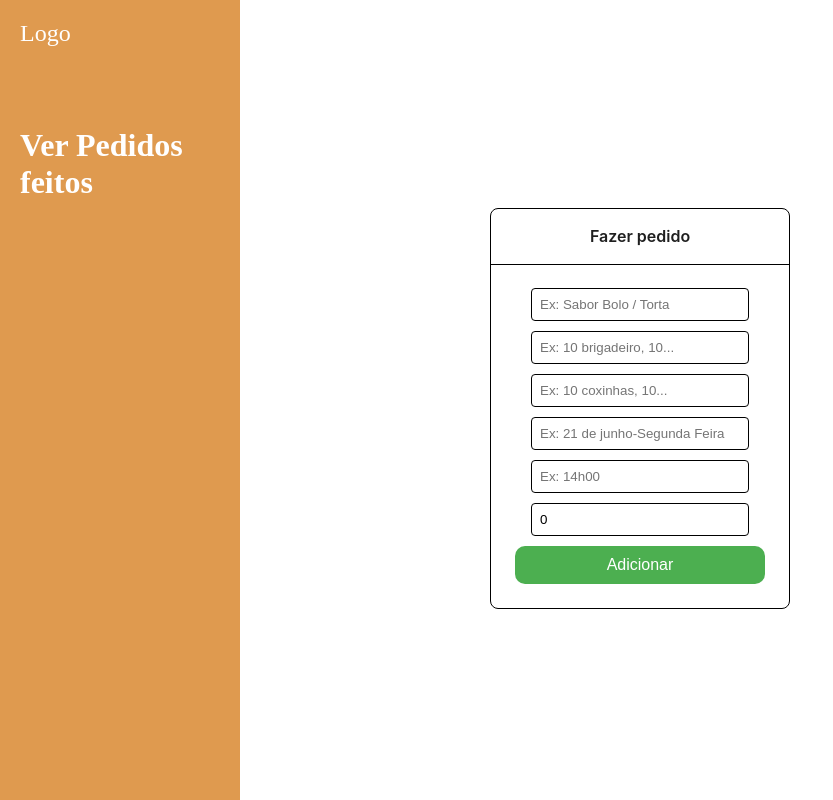
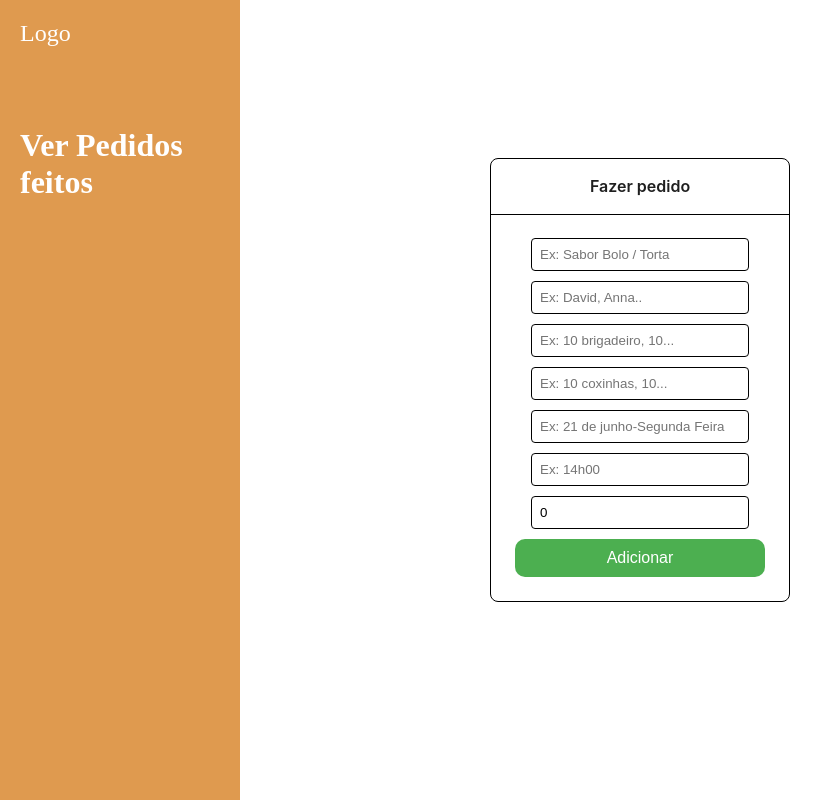
Before and after one commit to DavidHenrique2106/PlanningSyncFront, a React (Vite) app: page / in a window 1280 px wide. Shown: the whole page, without its empty margins (0-833 px from the left). Built offline with nearby package versions, Linux system fonts and the light colour scheme.

Commit message:
campo de nome e ajuste do card

```diff
--- a/src/components/routes/Faturamento/Pedidos.module.css
+++ b/src/components/routes/Faturamento/Pedidos.module.css
@@ -3,6 +3,6 @@
 }
 
 .CardNumber {
-    border: 5px solid black; /* Borda preta */
+    border: 5px solid black;
     width: 300px;
   }
--- a/src/components/routes/Faturamento/Pedidos.tsx
+++ b/src/components/routes/Faturamento/Pedidos.tsx
@@ -10,6 +10,7 @@ const Pedido: React.FC = () => {
   const [doces, setDoces] = useState<string>("");
   const [salgados, setSalgados] = useState<string>("");
   const [hora, setHora] = useState<string>("");
+  const [nome, setNome] = useState<string>("")
 
   const handleAdicionar = () => {
     if (
@@ -18,9 +19,11 @@ const Pedido: React.FC = () => {
       valor !== undefined &&
       doces !== "" &&
       salgados !== "" &&
-      hora !== ""
+      hora !== "" &&
+      nome !== ""
+
     ) {
-      console.log({ pedido, data, valor, doces, salgados, hora });
+      console.log({ pedido, data, valor, doces, salgados, hora, nome });
       toast.success("Pedido adicionado!!");
       setPedido("");
       setData("");
@@ -28,6 +31,7 @@ const Pedido: React.FC = () => {
       setDoces("");
       setSalgados("");
       setHora("");
+      setNome("")
     } else {
       toast.error("Complete os campos em branco!");
     }
@@ -35,9 +39,11 @@ const Pedido: React.FC = () => {
 
   return (
     <div>
-      <div className="Card">
+      <div
+      className="Card"
+      style={{position: 'relative', top: '-50px'}}>
         <Space direction="vertical" size={16}>
-          <Card
+          <Card className="CardA"
             title="Fazer pedido"
             style={{
               width: 300,
@@ -59,6 +65,21 @@ const Pedido: React.FC = () => {
                 marginBottom: "10px",
               }}
             />
+
+              <input
+              type="text"
+              value={nome}
+              placeholder="Ex: David, Anna.."
+              onChange={(e) => setNome(e.target.value)}
+              style={{
+                width: "80%",
+                padding: "8px",
+                border: "1px solid black",
+                borderRadius: "4px",
+                marginBottom: "10px",
+              }}>
+
+              </input>
 
             <input
               type="text"
```
